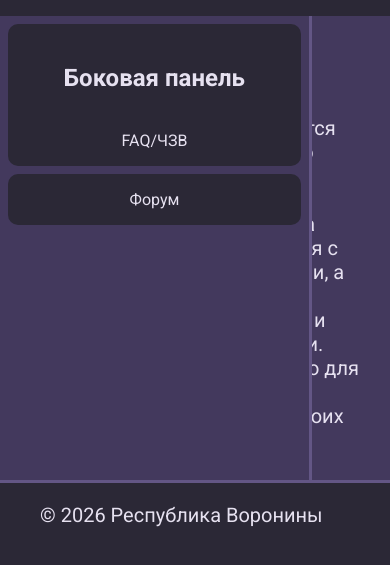
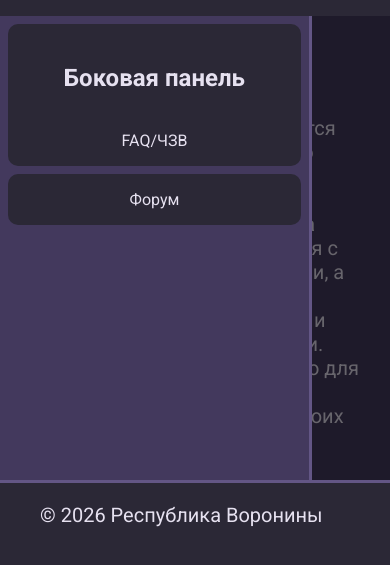
Before and after one commit to QUERTER228/QUERTER228.github.io, a plain HTML site: page index.html in a window 390 px wide. Both pictures are taken after a click on the button "Открыть меню". Shown: the part 127-692 px from the top of the page. Drawn offline with nearby package versions, Linux system fonts and the light colour scheme; files whose address does not match are found by name.

Commit message:
Update main.css

```diff
--- a/css/main.css
+++ b/css/main.css
@@ -346,4 +346,19 @@ button {
     opacity: 1;
     visibility: visible;
   }
+  .layout::after {
+    content: "";
+    position: absolute;
+    inset: 0;
+    background-color: rgba(0, 0, 0, 0.55);
+    opacity: 0;
+    visibility: hidden;
+    transition: opacity 0.3s ease, visibility 0.3s ease;
+    z-index: 5;
+  }
+
+  .layout:has(aside.active)::after {
+    opacity: 1;
+    visibility: visible;
+  }
 }
```
